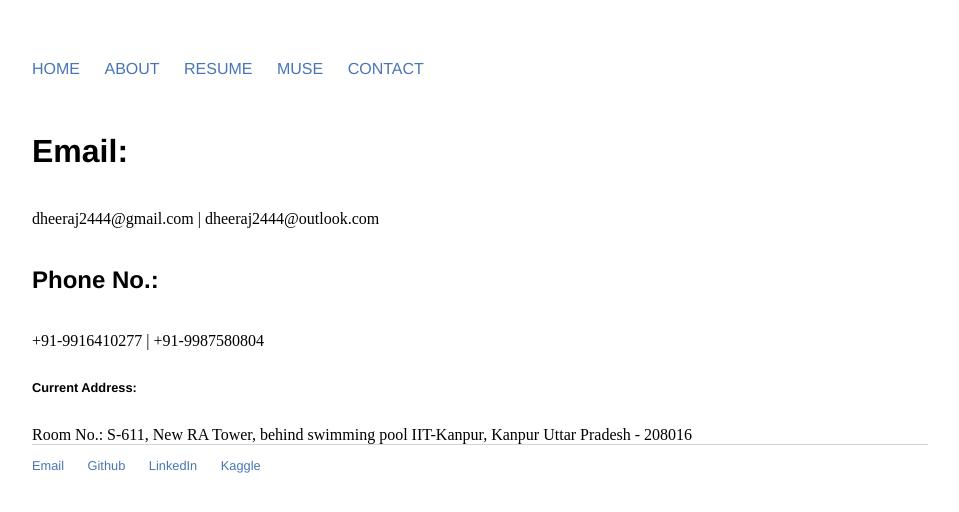
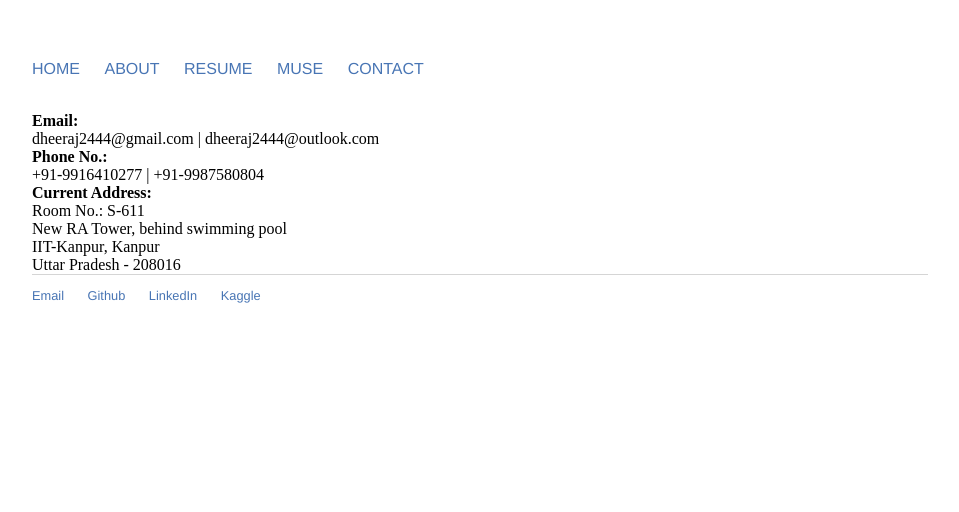
Before and after one commit to Dheeraj2444/Dheeraj2444.github.io, a Jekyll site: the page built from contact/index.html, in a window 1280 px wide. Shown: the top 512 px of the page, without its empty margins (160-1119 px from the left). Built offline with Jekyll 4.4.1, drawn with Linux system fonts in a browser that asks for light colours.

```diff
--- a/contact/index.html
+++ b/contact/index.html
@@ -4,13 +4,13 @@ title: Dheeraj Singh
 ---
 
 <html>
-  <h1>Email:</h1><br>
-  dheeraj2444@gmail.com | dheeraj2444@outlook.com <br><br>
-  <h2>Phone No.:</h2><br>
-  +91-9916410277 | +91-9987580804 <br><br>
-  <h3>Current Address:</h3><br>
-  Room No.: S-611,
-  New RA Tower, behind swimming pool
-  IIT-Kanpur, Kanpur
-  Uttar Pradesh - 208016
+  <strong>Email:</strong><br>
+  dheeraj2444@gmail.com | dheeraj2444@outlook.com <br>
+  <strong>Phone No.:</strong><br>
+  +91-9916410277 | +91-9987580804 <br>
+  <strong>Current Address:</strong><br>
+  Room No.: S-611 <br>
+  New RA Tower, behind swimming pool <br>
+  IIT-Kanpur, Kanpur <br>
+  Uttar Pradesh - 208016 <br>
 </html>
```
